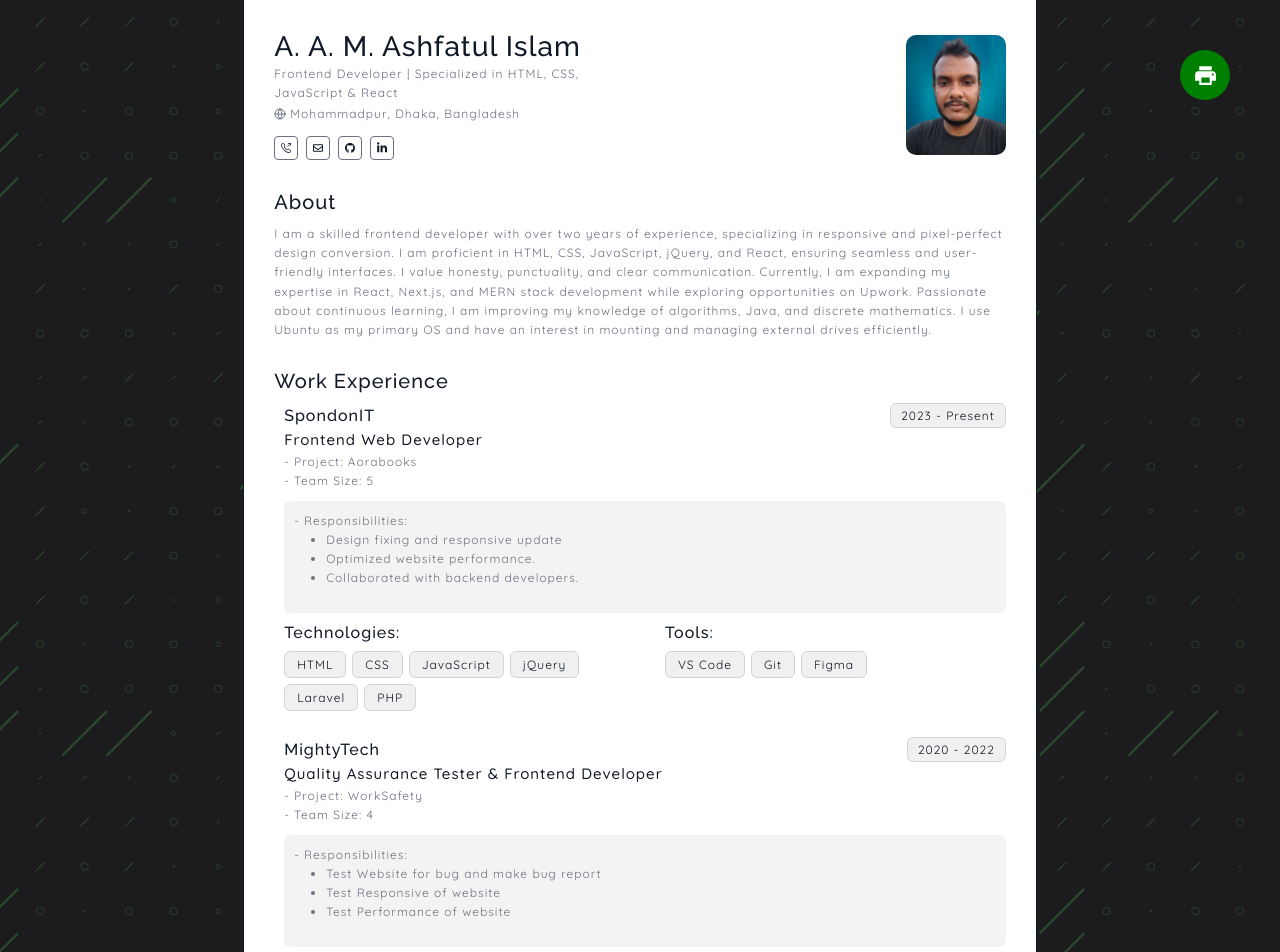
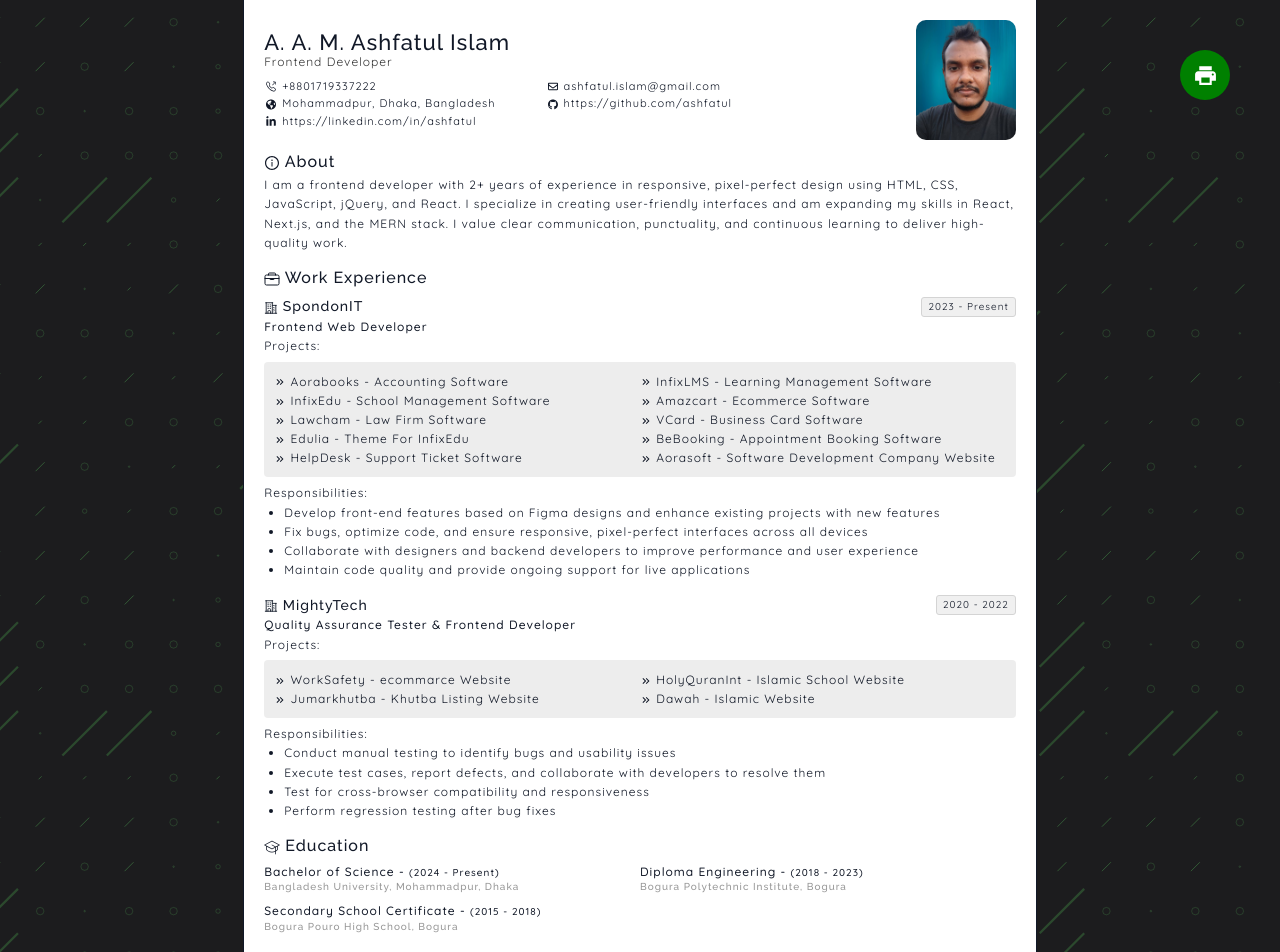
Before and after one commit to Ashfatul/portfolio_react, a React (Vite) app: page /resume in a window 1280 px wide. Shown: the top 952 px of the page. Built offline with nearby package versions, Linux system fonts and the light colour scheme.

Commit message:
resume update

```diff
--- a/public/data/resume_data.json
+++ b/public/data/resume_data.json
@@ -1,14 +1,14 @@
 {
    "meta": {
       "name": "A. A. M. Ashfatul Islam",
-      "position": "Frontend Developer | Specialized in HTML, CSS, JavaScript & React",
+      "position": "Frontend Developer",
       "email": "ashfatul.islam@gmail.com",
       "phone": "+8801719337222",
       "address": "Mohammadpur, Dhaka, Bangladesh",
       "profilePic": "/user.png",
       "github": "https://github.com/ashfatul",
       "linkedin": "https://linkedin.com/in/ashfatul",
-      "about": "I am a skilled frontend developer with over two years of experience, specializing in responsive and pixel-perfect design conversion. I am proficient in HTML, CSS, JavaScript, jQuery, and React, ensuring seamless and user-friendly interfaces. I value honesty, punctuality, and clear communication. Currently, I am expanding my expertise in React, Next.js, and MERN stack development while exploring opportunities on Upwork. Passionate about continuous learning, I am improving my knowledge of algorithms, Java, and discrete mathematics. I use Ubuntu as my primary OS and have an interest in mounting and managing external drives efficiently."
+      "about": "I am a frontend developer with 2+ years of experience in responsive, pixel-perfect design using HTML, CSS, JavaScript, jQuery, and React. I specialize in creating user-friendly interfaces and am expanding my skills in React, Next.js, and the MERN stack. I value clear communication, punctuality, and continuous learning to deliver high-quality work."
    },
    "experience": [
       {
@@ -17,17 +17,44 @@
          "position": "Frontend Web Developer",
          "projects": [
             {
-               "name": "Aorabooks",
-               "teamSize": 5,
-               "responsibilities": [
-                  "Design fixing and responsive update",
-                  "Optimized website performance.",
-                  "Collaborated with backend developers."
-               ],
-               "technologies": ["HTML", "CSS", "JavaScript", "jQuery", "Laravel", "PHP"],
-               "tools": ["VS Code", "Git", "Figma"]
+               "name": "Aorabooks - Accounting Software"
+            },
+            {
+               "name": "InfixLMS - Learning Management Software"
+            },
+            {
+               "name": "InfixEdu - School Management Software"
+            },
+            {
+               "name": "Amazcart - Ecommerce Software"
+            },
+            {
+               "name": "Lawcham - Law Firm Software"
+            },
+            {
+               "name": "VCard - Business Card Software"
+            },
+            {
+               "name": "Edulia - Theme For InfixEdu"
+            },
+            {
+               "name": "BeBooking - Appointment Booking Software"
+            },
+            {
+               "name": "HelpDesk - Support Ticket Software"
+            },
+            {
+               "name": "Aorasoft - Software Development Company Website"
             }
+         ],
+         "responsibility": [
+            "Develop front-end features based on Figma designs and enhance existing projects with new features",
+            "Fix bugs, optimize code, and ensure responsive, pixel-perfect interfaces across all devices",
+            "Collaborate with designers and backend developers to improve performance and user experience",
+            "Maintain code quality and provide ongoing support for live applications"
          ]
+
+
       },
       {
          "company": "MightyTech",
@@ -35,16 +62,23 @@
          "position": "Quality Assurance Tester & Frontend Developer",
          "projects": [
             {
-               "name": "WorkSafety",
-               "teamSize": 4,
-               "responsibilities": [
-                  "Test Website for bug and make bug report",
-                  "Test Responsive of website",
-                  "Test Performance of website"
-               ],
-               "technologies": ["HTML", "CSS", "jQuery", "JavaScript"],
-               "tools": ["Asana", "Google Docs", "Postman", "VS Code"]
+               "name": "WorkSafety - ecommarce Website"
+            },
+            {
+               "name": "HolyQuranInt - Islamic School Website"
+            },
+            {
+               "name": "Jumarkhutba - Khutba Listing Website"
+            },
+            {
+               "name": "Dawah - Islamic Website"
             }
+         ],
+         "responsibility": [
+            "Conduct manual testing to identify bugs and usability issues",
+            "Execute test cases, report defects, and collaborate with developers to resolve them",
+            "Test for cross-browser compatibility and responsiveness",
+            "Perform regression testing after bug fixes"
          ]
       }
    ],
@@ -52,32 +86,26 @@
       {
          "degree": "Bachelor of Science",
          "institution": "Bangladesh University, Mohammadpur, Dhaka",
-         "duration": "2024 - Present",
-         "group": "Computer Science and Engineering",
-         "result": "-/4"
+         "duration": "2024 - Present"
       },
       {
          "degree": "Diploma Engineering",
          "institution": "Bogura Polytechnic Institute, Bogura",
-         "duration": "2018 - 2023",
-         "group": "Civil Engineering",
-         "result": "3.60/4"
+         "duration": "2018 - 2023"
       },
       {
          "degree": "Secondary School Certificate",
          "institution": "Bogura Pouro High School, Bogura",
-         "duration": "2015 - 2018",
-         "group": "Science",
-         "result": "4.33/5"
+         "duration": "2015 - 2018"
       }
    ],
    "skills": [
-      "JavaScript",
-      "TypeScript",
-      "C++",
       "HTML",
       "CSS",
       "SCSS",
+      "JavaScript",
+      "TypeScript",
+      "Python",
       "React",
       "Next.js",
       "jQuery",
--- a/src/Resume.jsx
+++ b/src/Resume.jsx
@@ -1,8 +1,12 @@
 import "./assets/scss/resume.scss"
-import { FaGithub, FaLinkedinIn, FaRegEnvelope } from "react-icons/fa"
+import { FaGithub, FaGlobeAmericas, FaLinkedinIn, FaRegEnvelope } from "react-icons/fa"
 import { useEffect, useState } from "react"
 import { BsTelephoneOutbound } from "react-icons/bs"
-import { MdPrint } from "react-icons/md"
+import { MdChecklist, MdKeyboardDoubleArrowRight, MdPrint } from "react-icons/md"
+import { AiOutlineInfoCircle } from "react-icons/ai"
+import { IoBriefcaseOutline } from "react-icons/io5"
+import { PiGraduationCapLight } from "react-icons/pi"
+import { HiOutlineBuildingOffice2 } from "react-icons/hi2"
 
 const Resume = () => {
     const [resumeData, setResumeData] = useState({});
@@ -29,40 +33,39 @@ const Resume = () => {
                     <h3 className="resume_header_name">{resumeData?.meta?.name}</h3>
                     <p className="resume_header_position">
                         {resumeData?.meta?.position}</p>
-                    <p className="resume_header_location">
-                        <svg xmlns="http://www.w3.org/2000/svg" width="24" height="24" viewBox="0 0 24 24" fill="none" stroke="currentColor" strokeWidth="2" strokeLinecap="round" strokeLinejoin="round" className="lucide lucide-globe h-3 w-3">
-                            <circle cx="12" cy="12" r="10"></circle>
-                            <path d="M12 2a14.5 14.5 0 0 0 0 20 14.5 14.5 0 0 0 0-20"></path>
-                            <path d="M2 12h20"></path>
-                        </svg>
-                        <span>{resumeData?.meta?.address}</span>
-                    </p>
                     <ul className="resume_header_social">
                         {resumeData?.meta?.phone && (
                             <li>
                                 <a href={`tel:${resumeData?.meta?.phone}`} target="_blank">
-                                    <BsTelephoneOutbound />
+                                    <BsTelephoneOutbound /> {resumeData?.meta?.phone}
                                 </a>
                             </li>
                         )}
                         {resumeData?.meta?.email && (
                             <li>
                                 <a href={`mailto:${resumeData?.meta?.email}`} target="_blank">
-                                    <FaRegEnvelope />
+                                    <FaRegEnvelope /> {resumeData?.meta?.email}
+                                </a>
+                            </li>
+                        )}
+                        {resumeData?.meta?.address && (
+                            <li>
+                                <a href={resumeData?.meta?.address} target="_blank">
+                                    <FaGlobeAmericas /> {resumeData?.meta?.address}
                                 </a>
                             </li>
                         )}
                         {resumeData?.meta?.github && (
                             <li>
                                 <a href={resumeData?.meta?.github} target="_blank">
-                                    <FaGithub />
+                                    <FaGithub /> {resumeData?.meta?.github}
                                 </a>
                             </li>
                         )}
                         {resumeData?.meta?.linkedin && (
                             <li>
                                 <a href={resumeData?.meta?.linkedin} target="_blank">
-                                    <FaLinkedinIn />
+                                    <FaLinkedinIn /> {resumeData?.meta?.linkedin}
                                 </a>
                             </li>
                         )}
@@ -73,80 +76,52 @@ const Resume = () => {
                 </div>
             </div>
             <div className="resume_inner">
-                <h4 className="resume_inner_title">About</h4>
+                <h4 className="resume_inner_title"><AiOutlineInfoCircle /> About</h4>
                 <p className="resume_inner_about">
                     {resumeData?.meta?.about}
                 </p>
 
-                <h4 className="resume_inner_title">Work Experience</h4>
+                <h4 className="resume_inner_title"><IoBriefcaseOutline /> Work Experience</h4>
                 {resumeData.experience?.map((item, index) => (
                     <div className="resume_education_experience_item" key={index}>
                         <div className="d-flex align-items-center justify-content-between resume_subtitle">
-                            <h5>{item?.company}</h5>
+                            <h5><HiOutlineBuildingOffice2 /> {item?.company}</h5>
                             <p className="resume_duration">{item?.duration}</p>
                         </div>
                         <div className="resume_education_experience_position">
                             <p>{item?.position}</p>
                         </div>
+                        <p>Projects: </p>
+                        <div className="projects_container">
                         {item?.projects?.map((project, idx) => (
                             <div className="project_item_container" key={idx}>
                                 <div className="resume_education_experience_project">
-                                    <p> - Project: {project?.name}</p>
-                                </div>
-                                <div className="resume_education_experience_team_size">
-                                    <p> - Team Size: {project?.teamSize}</p>
-                                </div>
-                                <div className="resume_education_experience_responsibilities">
-                                    <p> - Responsibilities:</p>
-                                    <ul>
-                                        {project?.responsibilities.map((item, idx) => (
-                                            <li key={idx}>{item}</li>
-                                        ))}
-                                    </ul>
-                                </div>
-                                <div className="resume_tools_technology">
-                                    <div className="resume_education_experience_technologies">
-                                        <h6>Technologies: </h6>
-                                        <ul className="resume_technologies">
-                                            {project?.technologies.map((item, idx) => (
-                                                <li key={idx}>{item}</li>
-                                            ))}
-                                        </ul>
-                                    </div>
-                                    <div className="resume_education_experience_tools">
-                                        <h6>Tools: </h6>
-                                        <ul className="resume_tools">
-                                            {project?.tools.map((item, idx) => (
-                                                <li key={idx}>{item}</li>
-                                            ))}
-                                        </ul>
-                                    </div>
+                                    <p><MdKeyboardDoubleArrowRight /> {project?.name}</p>
                                 </div>
                             </div>
                         ))}
+                        </div>
+                        <p>Responsibilities: </p>
+                        <ul className="resume_education_experience_responsibility">
+                            {item?.responsibility?.map((responsibility, idx) => (
+                                <li key={idx}>{responsibility}</li>
+                            ))}
+                        </ul>
                     </div>
                 ))}
 
-                <h4 className="resume_inner_title">Education</h4>
+                <h4 className="resume_inner_title"><PiGraduationCapLight /> Education</h4>
+                <div className="education_grid">
                 {resumeData.education?.map((item, index) => (
                     <div className="resume_education_experience_item" key={index}>
-                        <div className="d-flex align-items-center justify-content-between resume_subtitle">
-                            <h5 className="fw-medium">{item?.institution}</h5>
-                            <p className="resume_duration">{item?.duration}</p>
+                        <div className="resume_education_experience_position">
+                            <p >{item?.degree} - <span>({item?.duration})</span></p>
                         </div>
-                        <div className="resume_education_experience_position">
-                            <p >{item?.degree}</p>
-                        </div>
-                        <div className="resume_education_experience_team_size">
-                            <p className="text-muted"> - Group: {item?.group}</p>
-                        </div>
-                        <div className="resume_education_experience_project">
-                            <p className="text-muted"> - Result: {item?.result}</p>
-                        </div>
+                        <h5 className="education_institution">{item?.institution}</h5>
                     </div>
                 ))}
-
-                <h4 className="resume_inner_title">Skills</h4>
+                </div>
+                <h4 className="resume_inner_title"><MdChecklist /> Skills</h4>
                 <ul className="resume_skills">
                     {resumeData.skills?.map((skill, index) => (
                         <li key={index}>{skill}</li>
--- a/src/assets/scss/resume.scss
+++ b/src/assets/scss/resume.scss
@@ -1,9 +1,5 @@
 $white: #ffffff;
 $black: rgb(17, 24, 39);
-
-// body{
-//     background: $white!important;
-// }
 
 .resume{
     &_container{
@@ -12,17 +8,24 @@ $black: rgb(17, 24, 39);
             color: rgb(17, 24, 39)!important;
         }
 
+        strong{
+            color: rgb(17, 24, 39);
+            font-weight: 500;
+        }
+
+        ul{
+            padding-left: 20px;
+        }
+
         p{
             margin-bottom: 0!important;
         }
 
-
-
         margin: 0 auto;
         width: 210mm;
         background: $white;
-        padding: 30px;
-        color: rgb(107, 114, 128)!important;
+        padding: 20px;
+        color: rgb(17, 24, 39)!important;
         font-size: 12px;
         border: 1px solid $black;
         border-top: 0;
@@ -32,14 +35,15 @@ $black: rgb(17, 24, 39);
     }
 
     &_inner{
-        margin-top: 30px;
+        margin-top: 12px;
     }
     &_duration{
-        padding: 2px 10px;
-        font-size: 12px;
+        padding: 2px 6px;
+        font-size: 10px;
+        line-height: 1.4;
         background: rgb(240 240 240);
         color: $black !important;
-        border-radius: 6px;
+        border-radius: 3px;
         border: 1px solid #d4d4d4;
     }
     &_tools_technology{
@@ -56,41 +60,42 @@ $black: rgb(17, 24, 39);
             object-position: top center;
         }
         &_position{
-            max-width: 80%;
+            line-height: 1;
+            color: #343434;
         }
 
         &_name{
             margin-bottom: 0;
+            font-size: 22px;
         }
 
         &_social{
-            padding: 0;
-            display: flex;
-            align-items: center;
-            gap: 8px;
+            row-gap: 0px;
+            column-gap: 8px;
             margin-top: 10px;
             margin-bottom: 0;
+            display: grid;
+            grid-template-columns: repeat(2, 1fr);
+            column-gap: 50px;
+            padding-left: 0!important;
             li{
                 list-style: none;
 
                 a{
-                    height: 24px;
-                    width: 24px;
                     display: flex;
                     align-items: center;
-                    justify-content: center;
+                    justify-content: flex-start;
                     border-radius: 4px;
+                    gap: 4px;
                     color: $black;
-                    font-size: 14px;
-                    transition: 0.4s all ease-in-out;
-                    border: 1px solid rgb(107, 114, 128);
-
-                    &:hover{
-                        transform: scale(1.1);
-                    }
+                    font-size: 11px;
+                    text-decoration: none;
 
                     svg{
                         width: 10px;
+                        padding: 2px;
+                        border-radius: 4px;
+                        box-sizing: content-box;
                     }
                 }
             }
@@ -109,29 +114,30 @@ $black: rgb(17, 24, 39);
 
     &_inner{
         &_title{
-            font-size: 20px;
-            margin-bottom: 10px;
+            font-size: 16px;
+            margin-bottom: 4px;
 
             &:not(:first-child){
-                margin-top: 30px;
+                margin-top: 16px;
+                margin-bottom: 7px;
             }
         }
     }
 
-    &_skills,
-    &_tools,
-    &_technologies{
+    &_skills{
         display: flex;
         flex-wrap: wrap;
         gap: 6px;
-        padding: 0;
+        padding: 0!important;
         li{
             list-style: none;
             background: rgb(240 240 240);
             color: $black !important;
-            padding: 3px 12px;
+            padding: 2px 6px;
             border-radius: 6px;
             border: 1px solid #d4d4d4;
+            line-height: 1.4;
+            font-size: 10px;
         }
     }
 
@@ -139,13 +145,18 @@ $black: rgb(17, 24, 39);
         margin-top: 10px;
 
         h5{
-            font-size: 16px;
+            font-size: 14px;
+            line-height: 1;
             margin-bottom: 0;
         }
     }
     &_education_experience{
-        &_item{
-            padding-left: 10px;
+        &_project{
+            p{
+                &:not(:last-child){
+                    margin-bottom: 6px!important;
+                }
+            }
         }
         &_responsibilities{
             background: #e4e2e26b;
@@ -155,9 +166,14 @@ $black: rgb(17, 24, 39);
         }
         &_position{
             p{
-                font-size: 15px;
+                font-size: 12px;
                 font-weight: 500;
                 color: $black!important;
+
+                span{
+                    font-size: 10px;
+                    // color: #e4e2e26b;
+                }
             }
         }
     }
@@ -166,6 +182,14 @@ $black: rgb(17, 24, 39);
         position: fixed;
         right: 50px;
         top: 50px;
+
+        @media (max-width: 991px){
+            top: auto;
+            bottom: 50px;
+            right: auto;
+            left: 50%;
+            transform: translateX(-50%);
+        }
 
         button{
             background: green;
@@ -188,6 +212,28 @@ $black: rgb(17, 24, 39);
     }
 }
 
+h5.education{
+    &_institution{
+        font-size: 10px;
+        color: rgb(150 150 150) !important;
+    }
+}
+
+.projects_container{
+    display: grid;
+    grid-template-columns: repeat(2, 1fr);
+    background: #ededed;
+    padding: 10px;
+    border-radius: 4px;
+    margin-top: 6px;
+    margin-bottom: 6px;
+}
+
+.education_grid{
+    display: grid;
+    grid-template-columns: repeat(2, 1fr);
+}
+
 @page{
     size: 'A4';
     margin: 0px;
```
